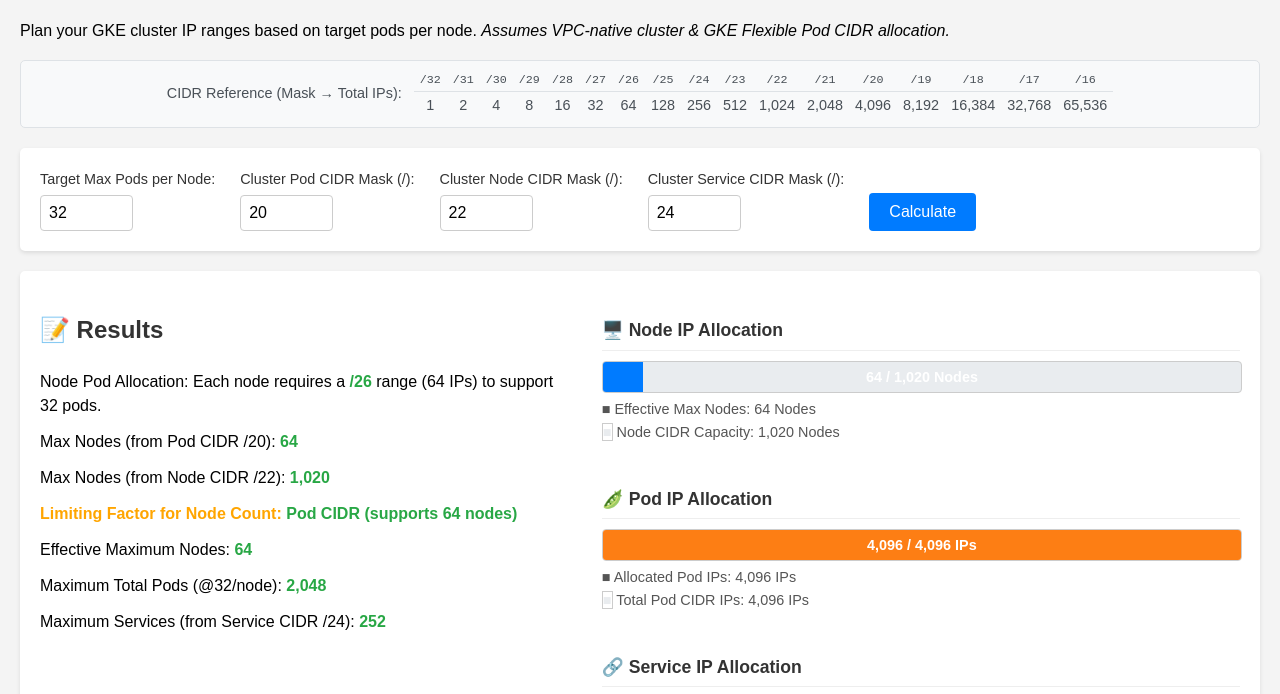
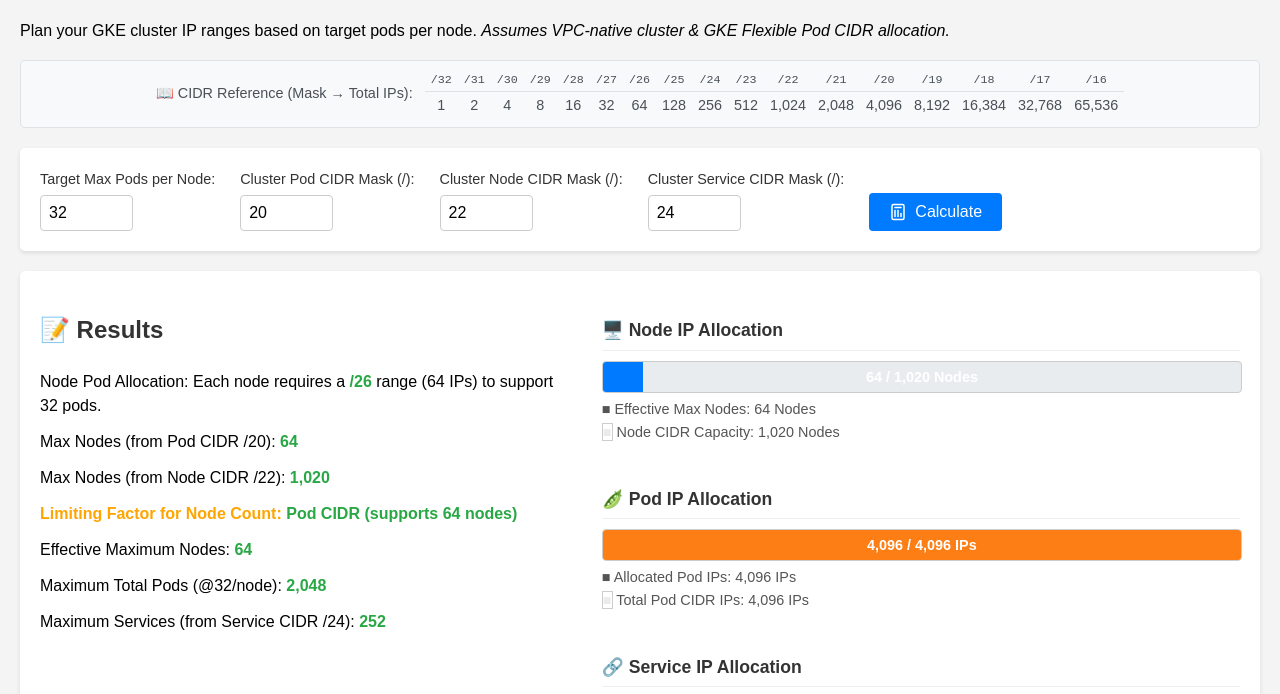
Before and after one commit to sanspace/ranger, a plain HTML site: page index.html in a window 1280 px wide. Shown: the part 76-770 px from the top of the page. Drawn offline with Linux system fonts and the light colour scheme.

Commit message:
:lipstick: minor ui changes

```diff
--- a/index.html
+++ b/index.html
@@ -25,7 +25,7 @@
     <p>Plan your GKE cluster IP ranges based on target pods per node. <i>Assumes VPC-native cluster & GKE Flexible Pod CIDR allocation.</i></p>
 
     <aside class="cidr-legend-compact">
-        <span class="legend-title">CIDR Reference (Mask &rarr; Total IPs):</span>
+        <span class="legend-title">📖 CIDR Reference (Mask &rarr; Total IPs):</span>
         <table>
             <thead> <tr> <th>/32</th><th>/31</th><th>/30</th><th>/29</th><th>/28</th><th>/27</th><th>/26</th><th>/25</th>
                     <th>/24</th><th>/23</th><th>/22</th><th>/21</th><th>/20</th><th>/19</th><th>/18</th><th>/17</th><th>/16</th>
@@ -62,8 +62,17 @@
         </div>
 
         <div class="input-group button-container">
-             <button id="calculateBtn">Calculate</button>
-        </div>
+            <button id="calculateBtn">
+                <svg xmlns="http://www.w3.org/2000/svg" width="18" height="18" viewBox="0 0 24 24" fill="none" stroke="currentColor" stroke-width="2" stroke-linecap="round" stroke-linejoin="round" class="button-icon">
+                    <rect x="4" y="2" width="16" height="20" rx="2" ry="2"></rect>
+                    <line x1="8" y1="6" x2="16" y2="6"></line>
+                    <line x1="16" y1="14" x2="16" y2="18"></line>
+                    <line x1="12" y1="10" x2="12" y2="18"></line>
+                    <line x1="8" y1="10" x2="8" y2="18"></line>
+                </svg>
+                Calculate
+            </button>
+       </div>
 
     </div>
 
--- a/style.css
+++ b/style.css
@@ -98,24 +98,26 @@ label {
     margin-bottom: 10px;
 }
 
-input[type="number"] {
-    padding: 8px;
-    margin-right: 15px;
-    margin-bottom: 10px;
+.input-group input[type="number"] {
+    padding: 8px; /* Increased padding */
     border: 1px solid #ccc;
     border-radius: 4px;
-    width: 60px; /* Smaller width for masks/counts */
+    width: 80px; /* Slightly wider if needed, or adjust based on new padding */
+    margin: 0;
+    font-size: 1.05em; /* Slightly larger font */
 }
 
-button {
-    padding: 10px 20px;
+button#calculateBtn {
+    padding: 10px 20px; /* Increased padding */
     background-color: #007bff;
     color: white;
     border: none;
     border-radius: 4px;
     cursor: pointer;
-    font-size: 1em;
-    margin-top: 10px;
+    font-size: 1.05em; /* Slightly larger font */
+    display: inline-flex; /* For aligning icon and text */
+    align-items: center; /* For aligning icon and text */
+    gap: 8px; /* Space between icon and text */
 }
 
 button:hover {
```
